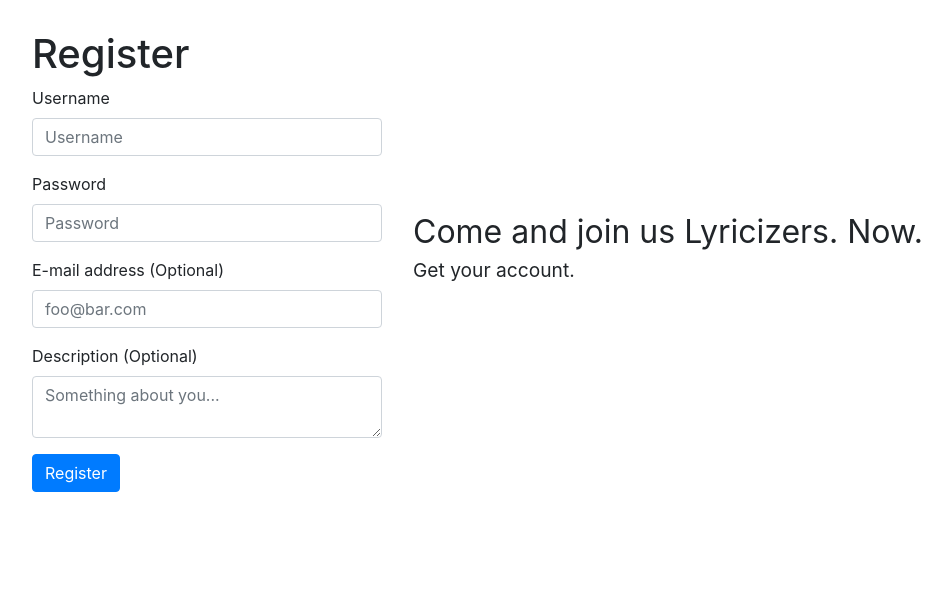
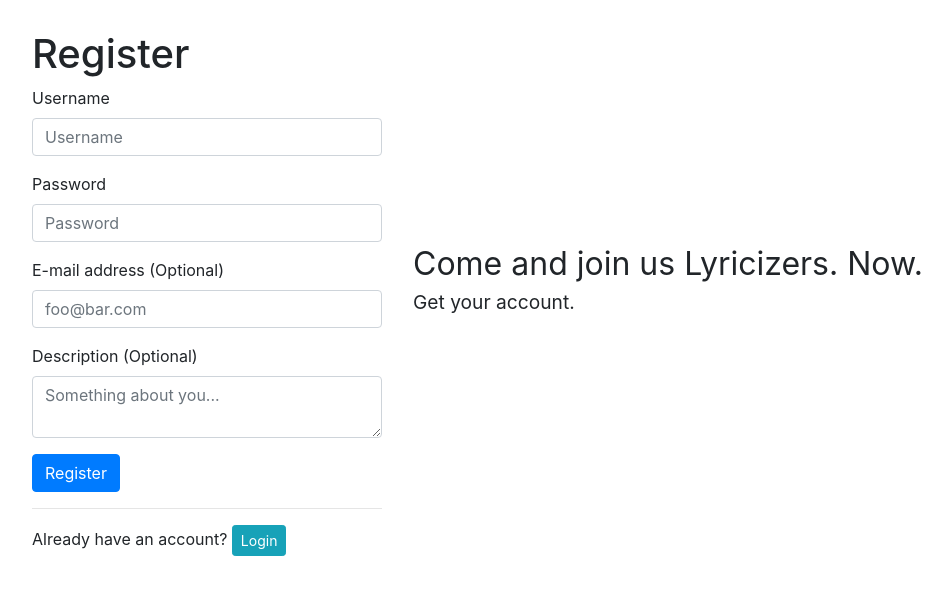
Before and after one commit to outloudvi/lyricize, a Django app: page /register/ in a window 1280 px wide. Shown: the part 56-651 px from the top of the page, without its empty margins (53-1005 px from the left). Run offline with Django 3.2, Linux system fonts and the light colour scheme; some libraries are stand-ins or nearby versions.

Commit message:
Login & Register links

```diff
--- a/templates/login.html
+++ b/templates/login.html
@@ -17,6 +17,8 @@
           </div>
           <button id="btnSubmit" class="btn btn-primary">Login</button>
         </form>
+        <hr />
+        Want to create an account? <a href="/register"><button class="btn btn-sm btn-info">Register</button></a>
     </div>
     <div class="col-12 col-md-8 d-sm-none d-md-block">
         <table style="height: 100%;">
--- a/templates/register.html
+++ b/templates/register.html
@@ -25,6 +25,8 @@
         </div>
         <button id="btnSubmit" class="btn btn-primary">Register</button>
       </form>
+      <hr />
+      Already have an account? <a href="/login"><button class="btn btn-sm btn-info">Login</button></a>
     </div>
     <div class="col-12 col-md-8 d-sm-none d-md-block">
       <table style="height: 100%;">
```
